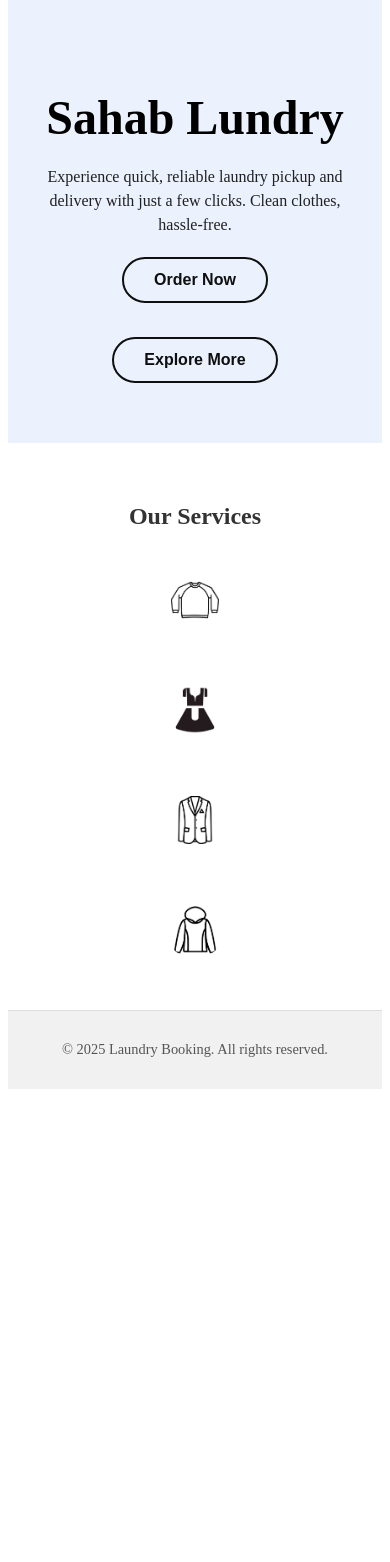
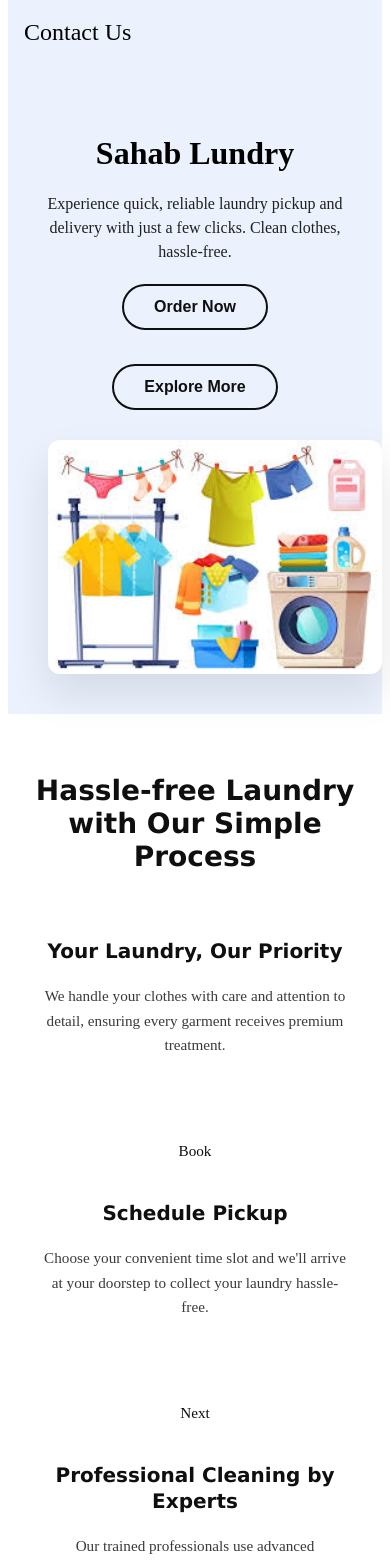
Before and after one commit to Karan28272827/washwagon, a React (Create React App) app in the folder frontend/: page / in a window 390 px wide. Shown: the part 240-1802 px from the top of the page. Before the commit the page ends 1337 px from the top, so only its background shows below. Built offline with nearby package versions, Linux system fonts and the light colour scheme.

Commit message:
More Good Things

```diff
--- a/frontend/src/App.tsx
+++ b/frontend/src/App.tsx
@@ -2,6 +2,7 @@ import React from 'react';
 import Header from './components/Header/Header';
 import Footer from './components/Footer/Footer';
 import Hero from './components/Hero';
+import Process from './components/Process';
 import Services from './components/Services';
 
 const App: React.FC = () => {
@@ -10,6 +11,7 @@ const App: React.FC = () => {
       <Header />
       <main style={{width: '100%'}}>
         <Hero />
+        <Process />
         <Services />
         {/* Add more sections here */}
       </main>
--- a/frontend/src/components/Header/Header.module.css
+++ b/frontend/src/components/Header/Header.module.css
@@ -37,7 +37,7 @@
 
 .logo {
   font-weight: 700;
-  font-size: 2rem;
+  font-size: 2.5rem;
   margin-right: 2rem;
 }
 
@@ -53,6 +53,7 @@
   color: rgb(0, 0, 0);
   margin-left: 1.5rem;
   text-decoration: none;
+  font-size: 1.5rem;
   font-weight: 500;
 }
 
--- a/frontend/src/components/Hero.module.css
+++ b/frontend/src/components/Hero.module.css
@@ -1,30 +1,34 @@
 .hero {
   background: #EBF2FE;
   color: #000000;
-  padding: 100px 20px;
+  padding: 100px 20px 80px 20px; /* Increased bottom padding for image */
   display: flex;
   justify-content: center;
   align-items: center;
-  text-align: left; /* Align text left for flex children */
-  /* To merge header background, use the same background as header */
-  /* If header uses a solid color, unify colors here if necessary */
-  /* For smooth effect, you can add transition/box-shadow on scroll in JS */
+  text-align: left;
+  min-height: 100vh; /* Ensure hero takes full viewport height */
 }
 
 .content {
-  max-width: 1200px; /* Increase max-width for side-by-side layout */
+  max-width: 1200px;
   width: 100%;
   display: flex;
-  justify-content: space-between; /* Title left, subtitle right */
+  flex-direction: column; /* Stack text section and image vertically */
+  gap: 60px; /* Space between text and image */
+}
+
+.textSection {
+  display: flex;
+  justify-content: space-between;
   align-items: center;
   gap: 20px;
-  flex-wrap: wrap; /* Wrap on smaller screens */
+  flex-wrap: wrap;
 }
 
 .leftText {
   font-size: 3rem;
   font-weight: 700;
-  margin: 0; /* Remove margin for alignment */
+  margin: 0;
   flex: 1 1 45%;
   min-width: 280px;
 }
@@ -34,50 +38,71 @@
   min-width: 280px;
   display: flex;
   flex-direction: column;
-  align-items: flex-start; /* Align to left on larger screens */
+  align-items: flex-start;
+}
+
+.imageSection {
+  width: 100%;
+  display: flex;
+  justify-content: left;
+  align-items: center;
+  padding: 0 40px; /* Proper margin alignment with text content */
+}
+
+.heroImage {
+  width: 100%;
+  max-width: 1200px; /* Limit maximum width */
+  height: auto;
+  border-radius: 20px; /* Rounded corners for modern look */
+  box-shadow: 0 20px 40px rgba(0, 0, 0, 0.1); /* Subtle shadow */
+  object-fit: cover;
+  transition: transform 0.3s ease; /* Smooth hover effect */
+}
+
+.heroImage:hover {
+  transform: translateY(-5px); /* Slight lift on hover */
 }
 
 .title {
   font-size: 3rem;
   font-weight: 700;
-  margin: 0; /* Remove margin for alignment */
-  flex: 1 1 45%; /* Flex-grow and basis */
-  min-width: 280px; /* Min width to avoid too small */
+  margin: 0;
+  flex: 1 1 45%;
+  min-width: 280px;
 }
 
 .subtitle {
   font-size: 1.25rem;
-  margin: 0; /* Remove margin */
+  margin: 0;
   line-height: 1.5;
   flex: 1 1 45%;
   min-width: 280px;
-  color: rgba(10, 9, 9, 0.9); /* Slightly lighter */
+  color: rgba(10, 9, 9, 0.9);
 }
 
 .btnGroup {
   display: flex;
-  gap: 18px; /* space between buttons */
+  gap: 18px;
   width: 100%;
 }
 
-/* Button can move below on smaller screens */
 .btn {
-  background-color: transparent; /* Makes button background blend with hero bg */
-  color: #0f0f0f;                /* Dark text for contrast */
-  border: 2px solid #0f0f0f;    /* Border matching text color */
+  background-color: transparent;
+  color: #0f0f0f;
+  border: 2px solid #0f0f0f;
   padding: 15px 40px;
   font-size: 1.1rem;
   border-radius: 30px;
   cursor: pointer;
   font-weight: 600;
   margin-top: 20px;
-  transition: transform 0.3s ease, background-color 0.3s ease; /* Smooth transitions */
+  transition: transform 0.3s ease, background-color 0.3s ease;
 }
 
 .btn:hover {
-  background-color: #0f0f0f; /* Dark background on hover */
-  color: #fff;               /* White text on hover */
-  transform: scale(1.05);    /* Slight enlargement */
+  background-color: #0f0f0f;
+  color: #fff;
+  transform: scale(1.05);
 }
 
 /* Responsive adjustments */
@@ -85,18 +110,32 @@
 /* On small screens, stack all vertically */
 @media (max-width: 767px) {
   .hero {
-    padding: 60px 20px;
+    padding: 60px 20px 40px 20px;
+    min-height: auto; /* Allow natural height on mobile */
   }
 
   .content {
+    gap: 40px; /* Reduce gap on mobile */
+  }
+
+  .textSection {
     flex-direction: column;
     text-align: center;
   }
 
-  .title,
+  .leftText,
   .subtitle {
     flex: 1 1 100%;
     min-width: auto;
+  }
+
+  .imageSection {
+    padding: 0 20px; /* Reduce padding on mobile */
+  }
+
+  .heroImage {
+    max-width: 100%;
+    border-radius: 15px; /* Slightly smaller radius on mobile */
   }
 
   .btnGroup {
@@ -112,7 +151,7 @@
 
 /* On very small screens reduce font sizes */
 @media (max-width: 399px) {
-  .title {
+  .leftText {
     font-size: 2rem;
   }
 
@@ -124,4 +163,12 @@
     font-size: 1rem;
     padding: 12px 30px;
   }
+
+  .content {
+    gap: 30px;
+  }
+
+  .heroImage {
+    border-radius: 12px;
+  }
 }
--- a/frontend/src/components/Hero.tsx
+++ b/frontend/src/components/Hero.tsx
@@ -5,6 +5,7 @@ const Hero: React.FC = () => {
   return (
     <section className={styles.hero}>
       <div className={styles.content}>
+        <div className={styles.textSection}>
           <h1 className={styles.leftText}>Sahab Lundry</h1>
           <div className={styles.rightText}>
             <p className={styles.subtitle}>
@@ -16,6 +17,15 @@ const Hero: React.FC = () => {
             </div>
           </div>
         </div>
+
+        <div className={styles.imageSection}>
+          <img
+            src="/images/hero3.jpg"
+            alt="Sahab Lundry Service"
+            className={styles.heroImage}
+          />
+        </div>
+      </div>
     </section>
   );
 };
--- /dev/null
+++ b/frontend/src/components/Process.module.css
@@ -0,0 +1,148 @@
+.process {
+  background: #ffffff;
+  color: #000000;
+  padding: 100px 20px;
+  display: flex;
+  justify-content: center;
+  align-items: center;
+}
+
+.container {
+  max-width: 1200px;
+  width: 100%;
+  text-align: center;
+}
+
+.sectionTitle {
+  font-size: 2.5rem;
+  font-weight: 700;
+  font-family:'Lucida Sans', 'Lucida Sans Regular', 'Lucida Grande', 'Lucida Sans Unicode', Geneva, Verdana, sans-serif;
+  margin: 0 0 60px 0;
+  color: #0f0f0f;
+  text-align: center;
+}
+
+.processGrid {
+  display: grid;
+  grid-template-columns: repeat(3, 1fr);
+  gap: 80px;
+  align-items: start;
+}
+
+.processCard {
+  background: transparent;
+  padding: 40px 30px;
+  border-radius: 20px;
+  text-align: center;
+  transition: all 0.3s ease;
+  border: none;
+  height: 100%;
+  display: flex;
+  flex-direction: column;
+}
+
+.processCard:hover {
+  background: #f8f9fa;
+  transform: translateY(-5px);
+  box-shadow: 0 15px 30px rgba(0, 0, 0, 0.08);
+  border: 1px solid #e9ecef;
+}
+
+.cardTitle {
+  font-size: 1.5rem;
+  font-weight: 600;
+  font-family: 'Lucida Sans', 'Lucida Sans Regular', 'Lucida Grande', 'Lucida Sans Unicode', Geneva, Verdana, sans-serif;
+  margin: 0 0 20px 0;
+  color: #0f0f0f;
+  line-height: 1.3;
+}
+
+.cardDescription {
+  font-size: 1rem;
+  line-height: 1.6;
+  color: rgba(10, 9, 9, 0.8);
+  margin: 0 0 25px 0;
+  flex-grow: 1; /* Push the link to bottom */
+}
+
+.cardLink {
+  color: #0f0f0f;
+  text-decoration: none;
+  font-weight: 400;
+  font-size: 1rem;
+  display: inline-block;
+  text-align: center;
+  transition: all 0.3s ease;
+  align-self: center;
+  cursor: pointer;
+}
+
+.cardLink:hover {
+  transform: scale(1.15);
+  color: #0f0f0f;
+}
+
+/* Tablet responsiveness */
+@media (max-width: 1024px) {
+  .processGrid {
+    gap: 30px;
+  }
+
+  .processCard {
+    padding: 35px 25px;
+  }
+}
+
+/* Mobile responsiveness */
+@media (max-width: 767px) {
+  .process {
+    padding: 80px 20px;
+  }
+
+  .sectionTitle {
+    font-size: 2rem;
+    margin: 0 0 40px 0;
+  }
+
+  .processGrid {
+    grid-template-columns: 1fr;
+    gap: 30px;
+  }
+
+  .processCard {
+    padding: 30px 25px;
+    text-align: center;
+  }
+
+  .cardLink {
+    align-self: center;
+  }
+}
+
+/* Very small screens */
+@media (max-width: 399px) {
+  .process {
+    padding: 60px 15px;
+  }
+
+  .sectionTitle {
+    font-size: 1.75rem;
+  }
+
+  .cardTitle {
+    font-size: 1.25rem;
+  }
+
+  .cardDescription {
+    font-size: 0.95rem;
+  }
+
+  .processCard {
+    padding: 25px 20px;
+  }
+
+  .cardLink {
+    padding: 10px 25px;
+    font-size: 0.95rem;
+  }
+}
--- /dev/null
+++ b/frontend/src/components/Process.tsx
@@ -0,0 +1,40 @@
+import React from 'react';
+import styles from './Process.module.css';
+
+const Process: React.FC = () => {
+  return (
+    <section className={styles.process}>
+      <div className={styles.container}>
+        <h2 className={styles.sectionTitle}>Hassle-free Laundry with Our Simple Process</h2>
+
+        <div className={styles.processGrid}>
+          <div className={styles.processCard}>
+            <h3 className={styles.cardTitle}>Your Laundry, Our Priority</h3>
+            <p className={styles.cardDescription}>
+              We handle your clothes with care and attention to detail, ensuring every garment receives premium treatment.
+            </p>
+            <a href="#book" className={styles.cardLink}>Book</a>
+          </div>
+
+          <div className={styles.processCard}>
+            <h3 className={styles.cardTitle}>Schedule Pickup</h3>
+            <p className={styles.cardDescription}>
+              Choose your convenient time slot and we'll arrive at your doorstep to collect your laundry hassle-free.
+            </p>
+            <a href="#schedule" className={styles.cardLink}>Next</a>
+          </div>
+
+          <div className={styles.processCard}>
+            <h3 className={styles.cardTitle}>Professional Cleaning by Experts</h3>
+            <p className={styles.cardDescription}>
+              Our trained professionals use advanced techniques and eco-friendly products for spotless results.
+            </p>
+            <a href="#experts" className={styles.cardLink}>Deliver</a>
+          </div>
+        </div>
+      </div>
+    </section>
+  );
+};
+
+export default Process;
```
Also changed, not shown: frontend/public/images/hero2.jpg (added), frontend/public/images/hero3.jpg (added). Lines whose indentation alone changed are shown as unchanged.
